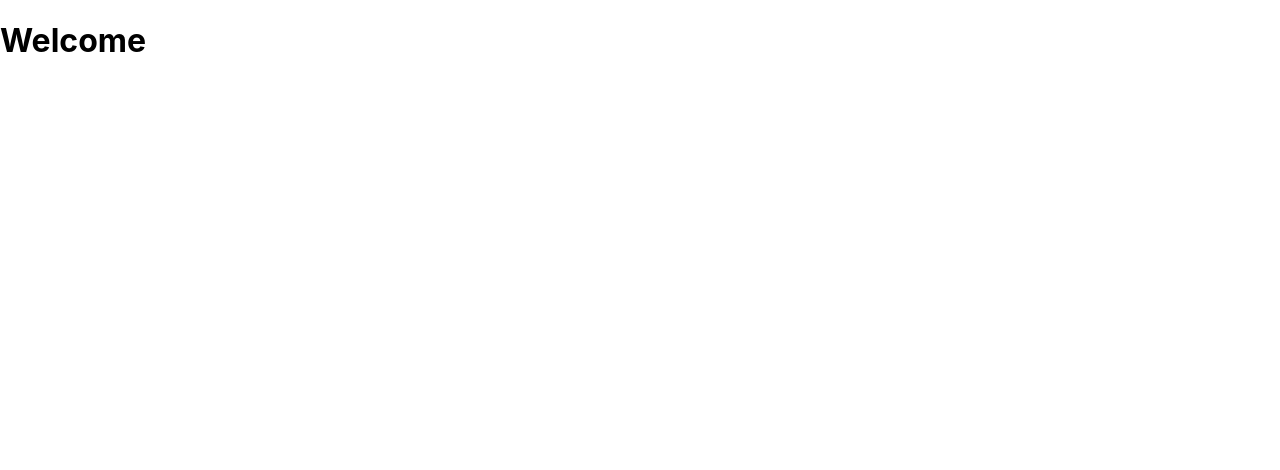
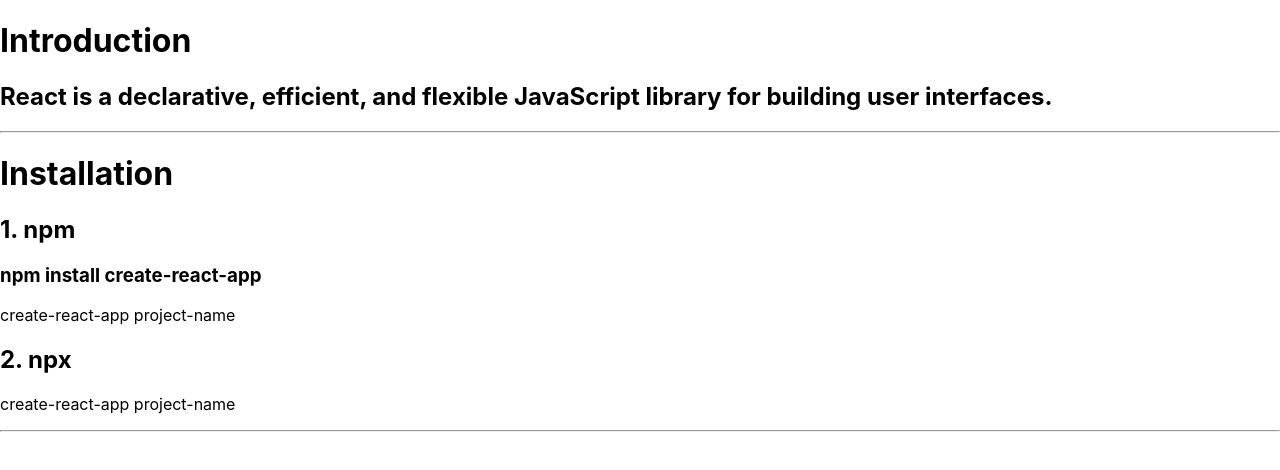
Before and after one commit to adarsh23012003/react-learning-for-video, a React (Create React App) app: page / in a window 1280 px wide. Shown: the top 470 px of the page. Built offline with nearby package versions, Linux system fonts and the light colour scheme; the HTML template or start-up script is replaced by a standard one.

Commit message:
React Introduction and installation

```diff
--- a/src/App.js
+++ b/src/App.js
@@ -1,7 +1,9 @@
+import Introduction from "./Components/Introduction";
 function App() {
   return (
     <div className="App">
-    <h1>Welcome</h1>
+    <Introduction />
+    <hr />
     </div>
   );
 }
--- /dev/null
+++ b/src/Components/Introduction.jsx
@@ -0,0 +1,22 @@
+import React from 'react'
+
+function Introduction() {
+  return (
+    <>
+      <h1>Introduction</h1>
+      <h2>
+        React is a declarative, efficient, and flexible JavaScript library for
+        building user interfaces.
+      </h2>
+      <hr />
+      <h1>Installation</h1>
+      <h2>1. npm</h2>
+      <h3>npm install create-react-app</h3>
+      <p>create-react-app project-name</p>
+      <h2>2. npx</h2>
+      <p>create-react-app project-name</p>
+    </>
+  );
+}
+
+export default Introduction
```
